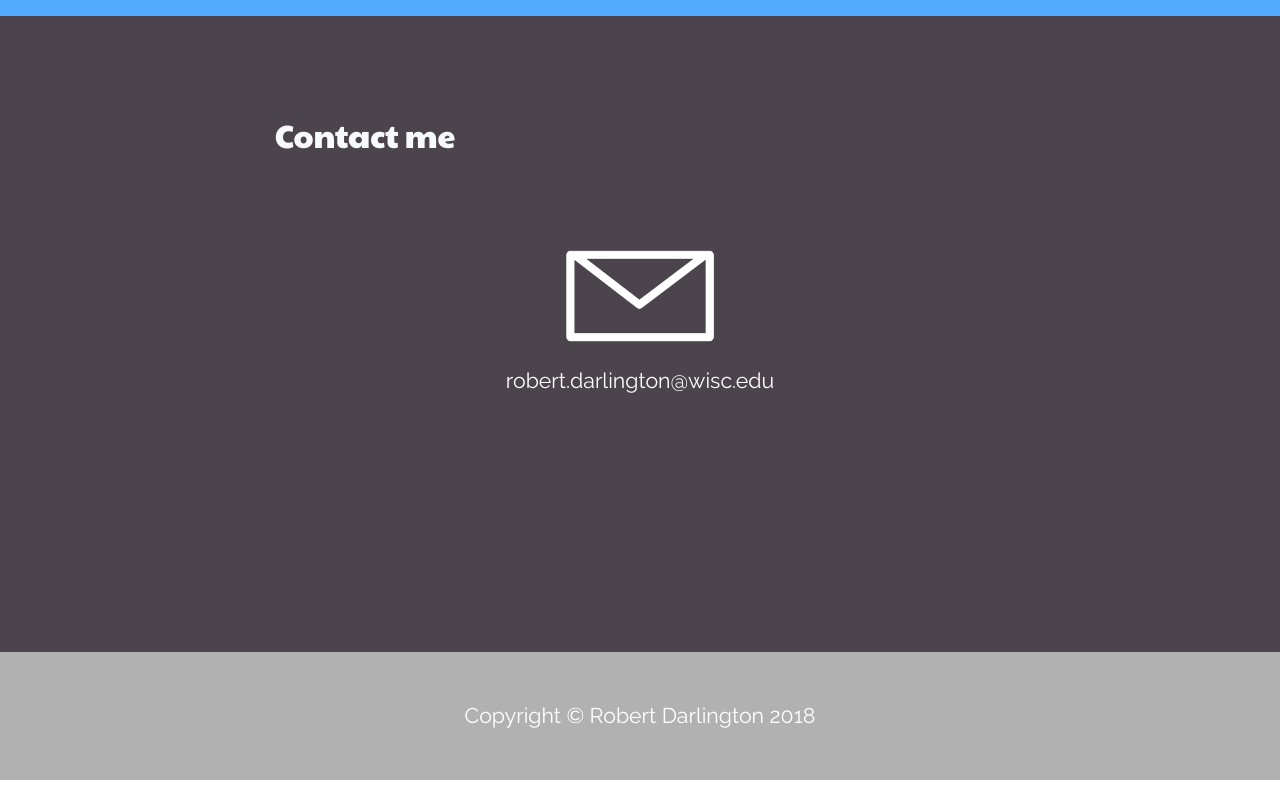
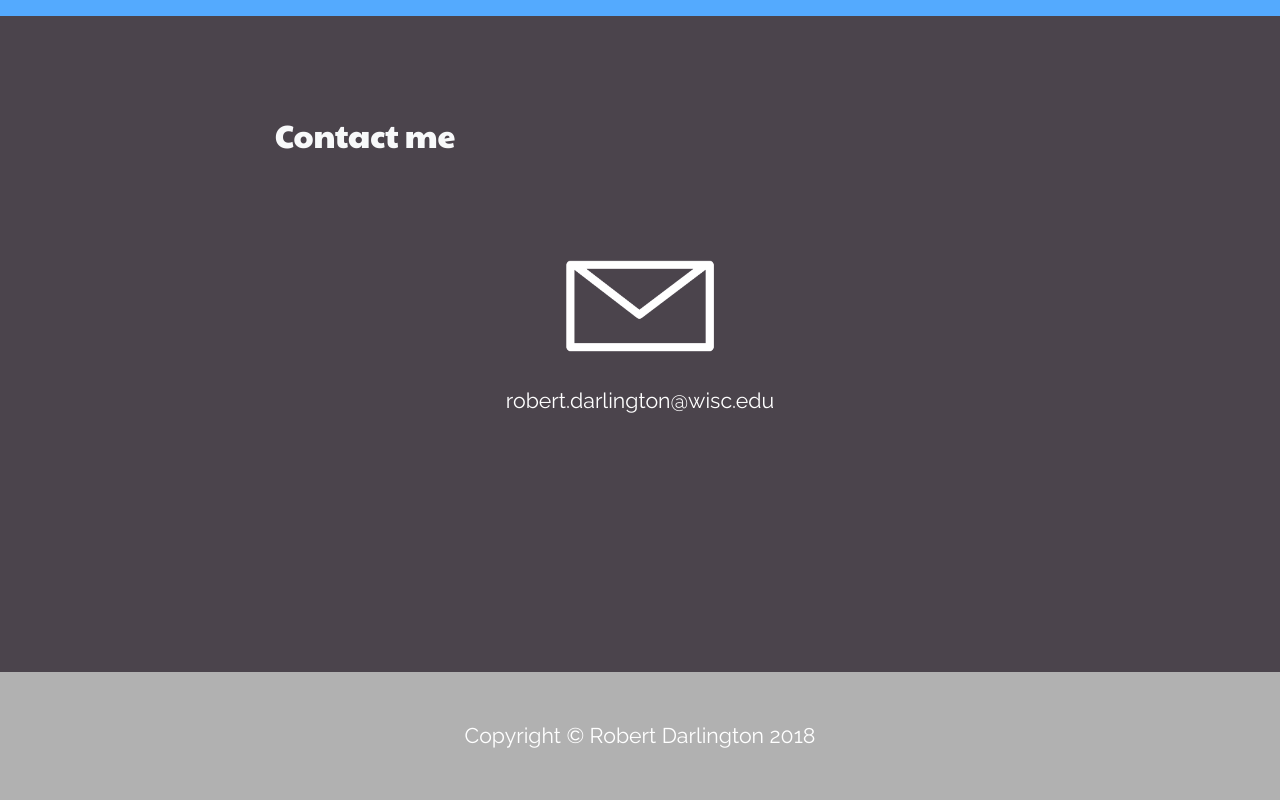
Before and after one commit to Robertdarlington/Robertdarlington.github.io, a plain HTML site: page index.html in a window 1280 px wide. Shown: the part 7440-8240 px from the top of the page. Drawn offline with Linux system fonts and the light colour scheme; some packages are replaced by stand-ins of ours; a script that the page names is missing; a web font is replaced by a local one.

Commit message:
height adjust
height adjust

```diff
--- a/css/scrolling-nav.css
+++ b/css/scrolling-nav.css
@@ -331,7 +331,7 @@ section {
 
 .portfolio-thumbnail-contact {
   background-color: rgba(100, 100, 100, 0.0);
-  border-width: 30px;
+  border-width: 40px;
   border-style: solid;
   border-color: rgba(100, 100, 100, 0.0);
   text-align: center;
```
